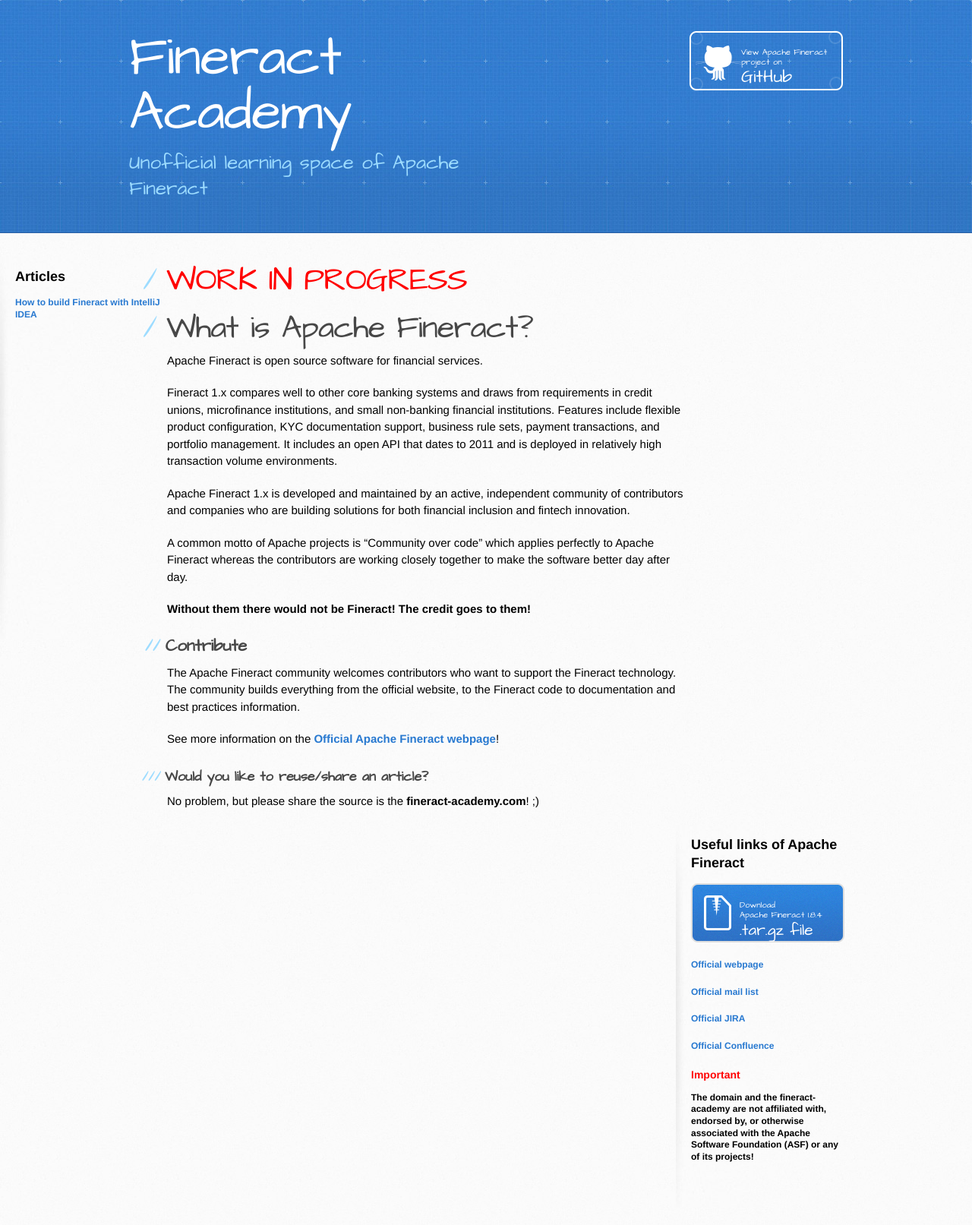
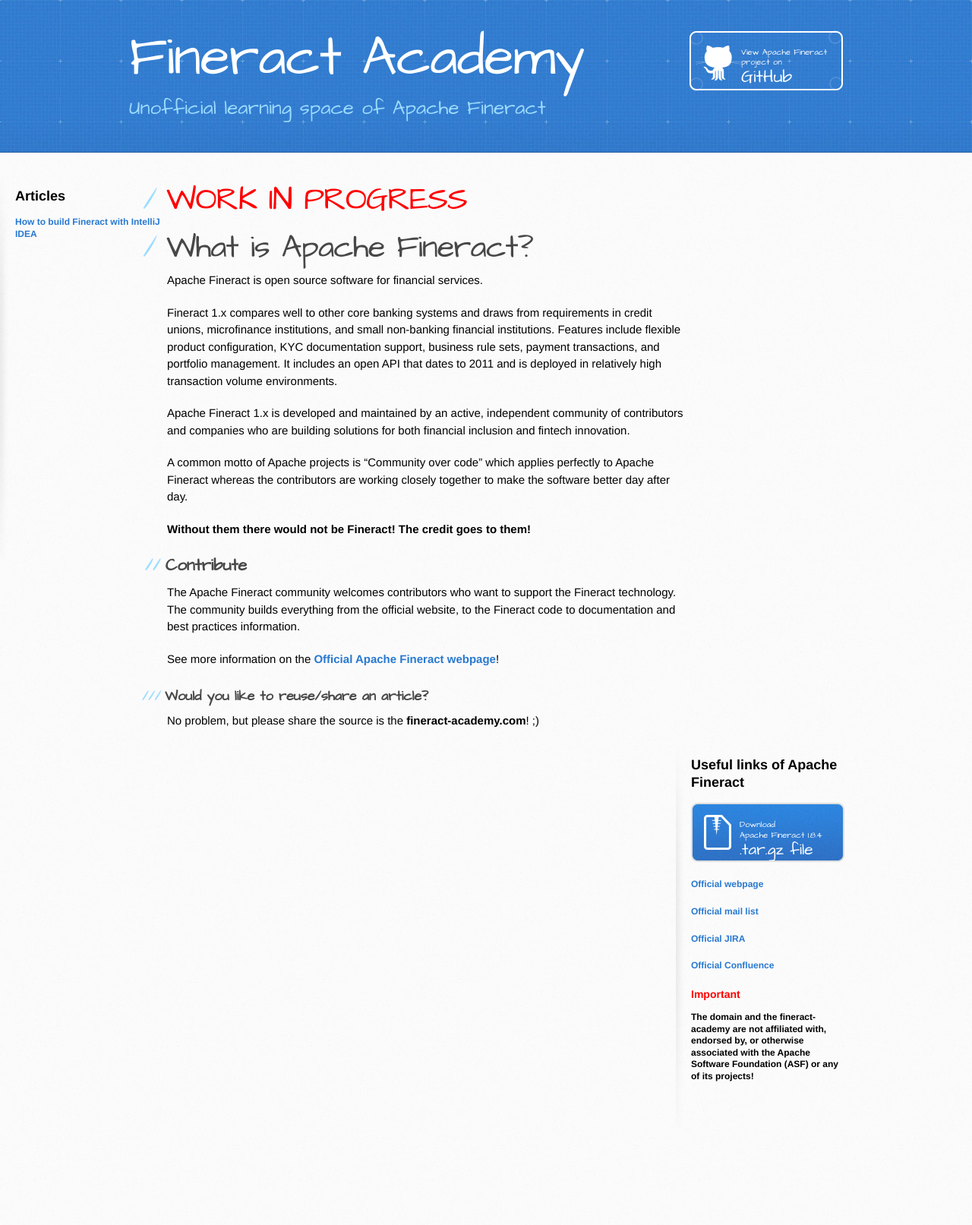
Before and after one commit to fineract-academy/pages, a Jekyll site: the page built from index.md, in a window 1280 px wide. Shown: the whole page at 76% size. Built offline with Jekyll 4.4.1, drawn with Linux system fonts in a browser that asks for light colours; after the commit the page ends 1507 px from its top, so only the background shows below that.

Commit message:
Update jekyll-theme-architect.scss

```diff
--- a/_sass/jekyll-theme-architect.scss
+++ b/_sass/jekyll-theme-architect.scss
@@ -33,7 +33,6 @@ header {
 }
 
 header h1 {
-  width: 540px;
   margin-top: 0;
   margin-bottom: 0.2em;
   font-size: 72px;
@@ -44,7 +43,6 @@ header h1 {
 }
 
 header h2 {
-  width: 540px;
   margin-top: 0;
   margin-bottom: 0;
   font-size: 26px;
```
